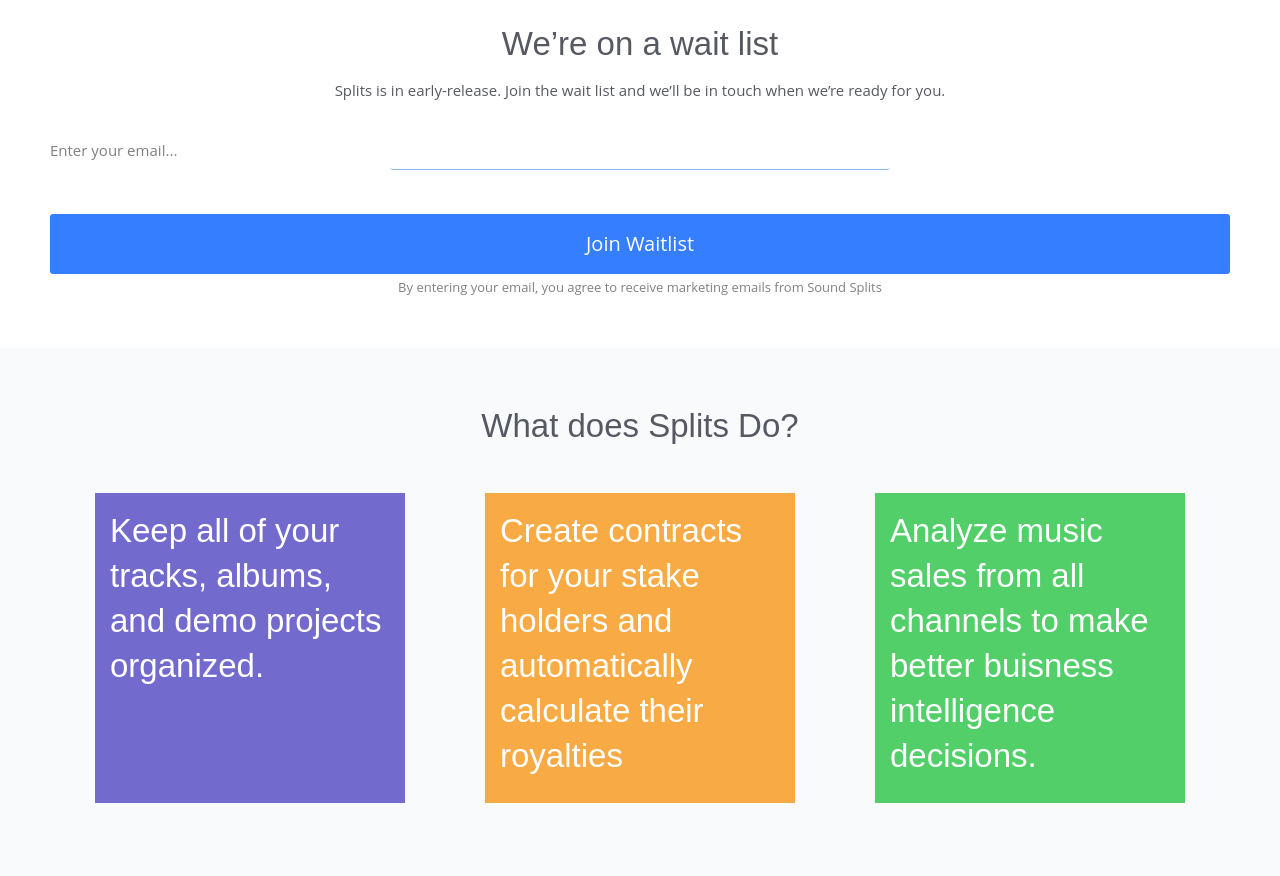
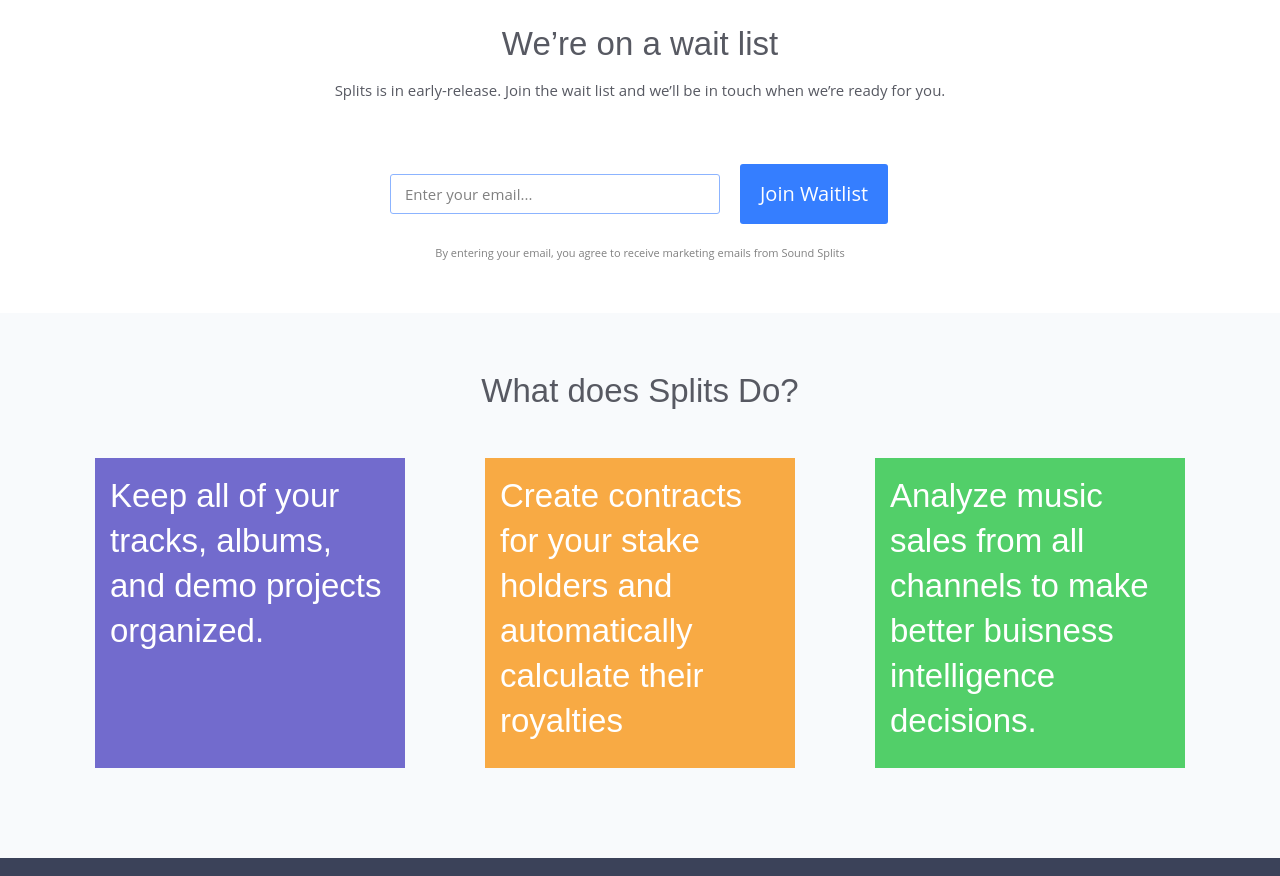
Before and after one commit to F0rgiv/splits-landing, a plain HTML site: page src/main.html in a window 1280 px wide. Shown: the part 1000-1876 px from the top of the page. Drawn offline with Linux system fonts and the light colour scheme; a script that the page names is missing; a web font is replaced by a local one.

Commit message:
Update form styles

```diff
--- a/src/css/main.css
+++ b/src/css/main.css
@@ -147,7 +147,7 @@
 }
 
 .signup-notice {
-    font-size: 13px;
+    font-size: 11px;
     color: gray;
 }
 
@@ -271,12 +271,23 @@
 /* @main all {width < 800} */
 
 /* Forms and Input */
+
+.mini-form {
+    display:flex;
+    width: 500px;
+    max-width: 40rem;
+    margin: 2rem auto;
+    margin-bottom: 1rem;
+    border-radius: 1px;
+    text-align: left;
+    align-items: center;
+}
+
 .form-wrapper {
     position: relative;
     max-width: 40rem;
-    margin: 5rem auto;
+    margin: 2rem auto;
     width: 100%;
-    padding: 3rem 5rem 0;
     border-radius: 1px;
     text-align: left;
 }
@@ -286,7 +297,10 @@
     width: 100%;
     position: relative;
     margin-bottom:40px;
+}
 
+.front {
+    margin-bottom:0px;
 }
 
 .input-data input,
@@ -294,8 +308,16 @@
     height: 100%;
     width: 100%;
     border: none;
+    outline: none;
     font-size: 17px;
     border-bottom:1px solid rgb(140, 180, 255);
+    color: rgb(87, 89, 98);
+}
+
+.front input {
+    border:1px solid rgb(140, 180, 255);
+    border-radius: 3px;
+    padding-left:4px;
 }
 
 .input-data input:focus ~ label,
@@ -306,6 +328,7 @@
     font-size:14px;
     color: #ccc;
     border:none;
+    outline: none;
 }
 
 
@@ -318,12 +341,22 @@
     transition: all 0.3s ease;
 }
 
+.front label {
+    left:15px;
+}
+
 .input-data .underline {
     position: absolute;
     color:grey;
     bottom:0px;
     height:2px;
     width:100%;
+}
+
+.front .underline {
+    left:4px;
+    width:99.5%;
+
 }
 
 .input-data .underline:before {
@@ -355,16 +388,24 @@
     color: white;
     padding: 16px 32px;
     text-align: center;
-    font-size: 16px;
+    font-size: 20px;
     border-radius: 3px;
     margin: 4px 2px;
     margin-left:0px;
-    width: 100%;
     opacity: 1;
     transition: 0.3s;
-    display: inline-block;
     text-decoration: none;
     cursor: pointer;
+}
+
+.btn-block {
+    width: 100%;
+    display: inline-block;
+}
+
+.ml {
+    margin-top:4px;
+   margin-left:20px;
 }
 
 .button:hover {
```
